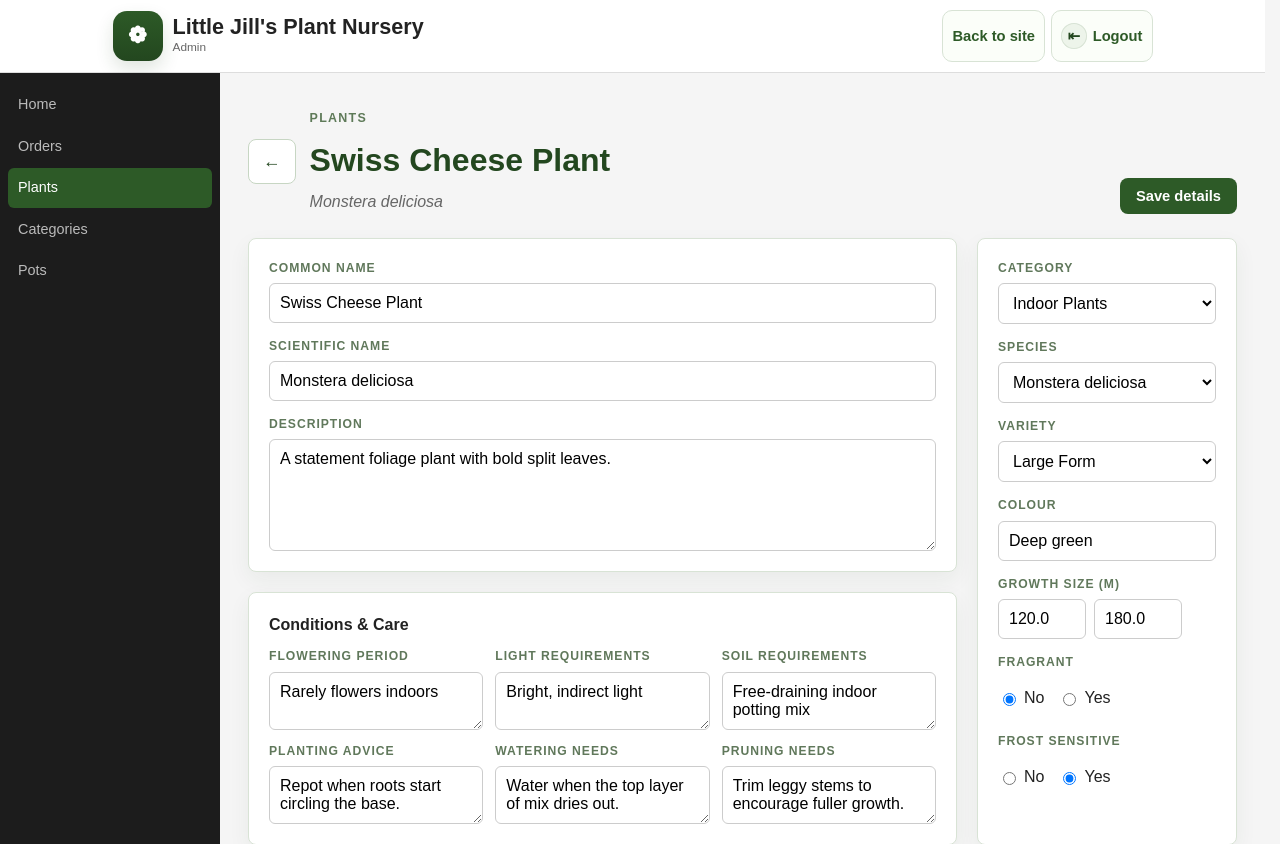
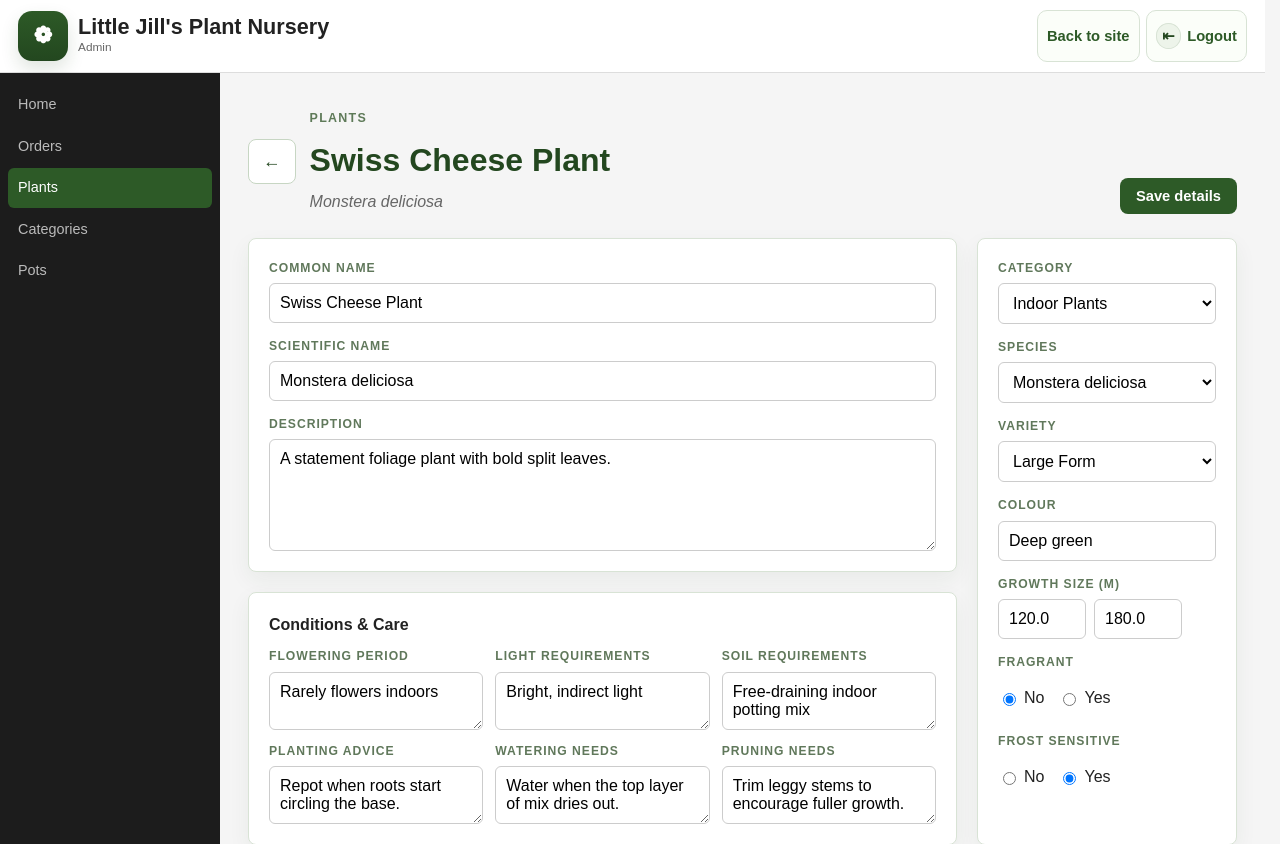
Before and after one commit to rowanjames04/SDS-Plant-Nursery, a Flask app: page /admin/plants/1 in a window 1280 px wide. Shown: the top 844 px of the page. Run offline with Flask 3, Linux system fonts and the light colour scheme; a user stored in the database is signed in; data comes from the database, SQL or seed files in the repository.

Commit message:
fix: admin header — remove max-width so brand aligns with sidebar

```diff
--- a/static/css/admin.css
+++ b/static/css/admin.css
@@ -1,3 +1,7 @@
+.site-header--admin .site-header__inner {
+    max-width: none;
+}
+
 .admin-wrapper {
     display: grid;
     grid-template-columns: 220px 1fr;
--- a/templates/admin/_header.html
+++ b/templates/admin/_header.html
@@ -1,4 +1,4 @@
-<header class="site-header">
+<header class="site-header site-header--admin">
     <div class="site-header__inner">
         <a class="brand" href="{{ url_for('admin.home') }}">
             <span class="brand-mark" aria-hidden="true">
```
